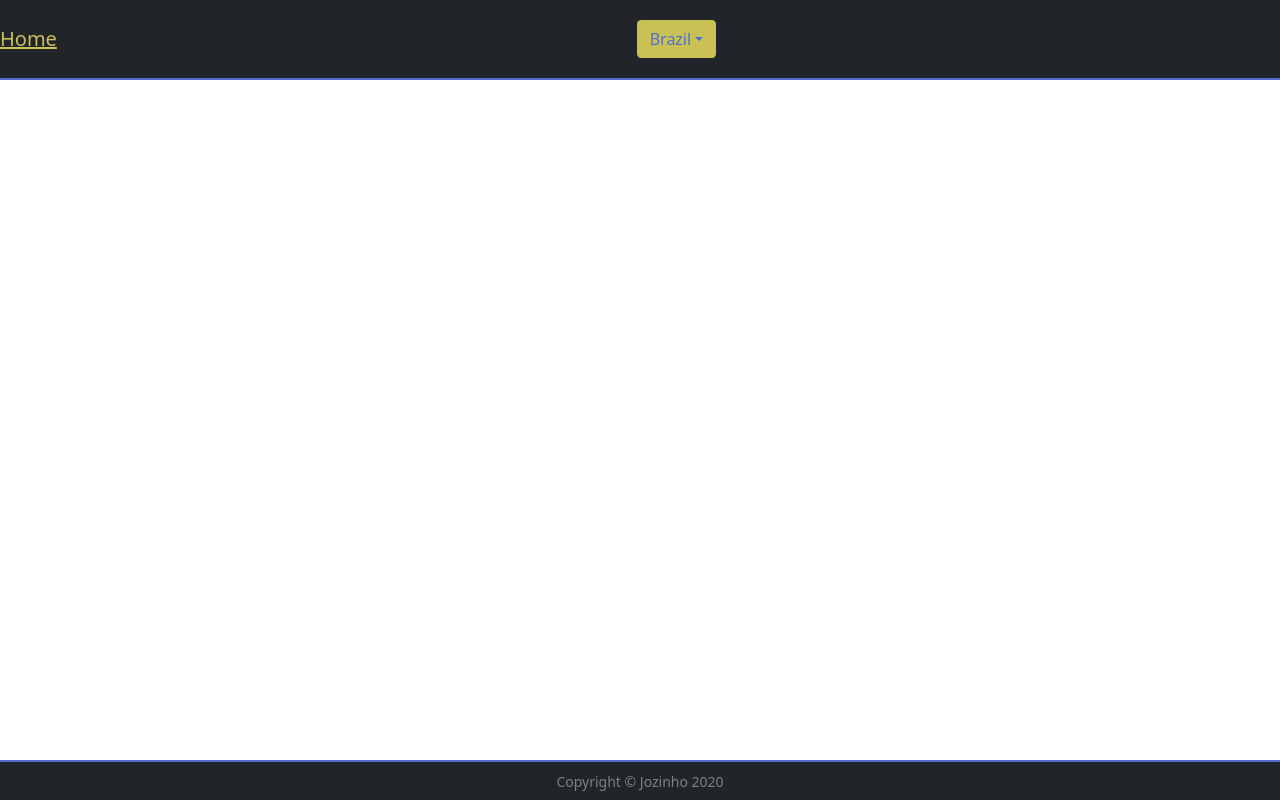
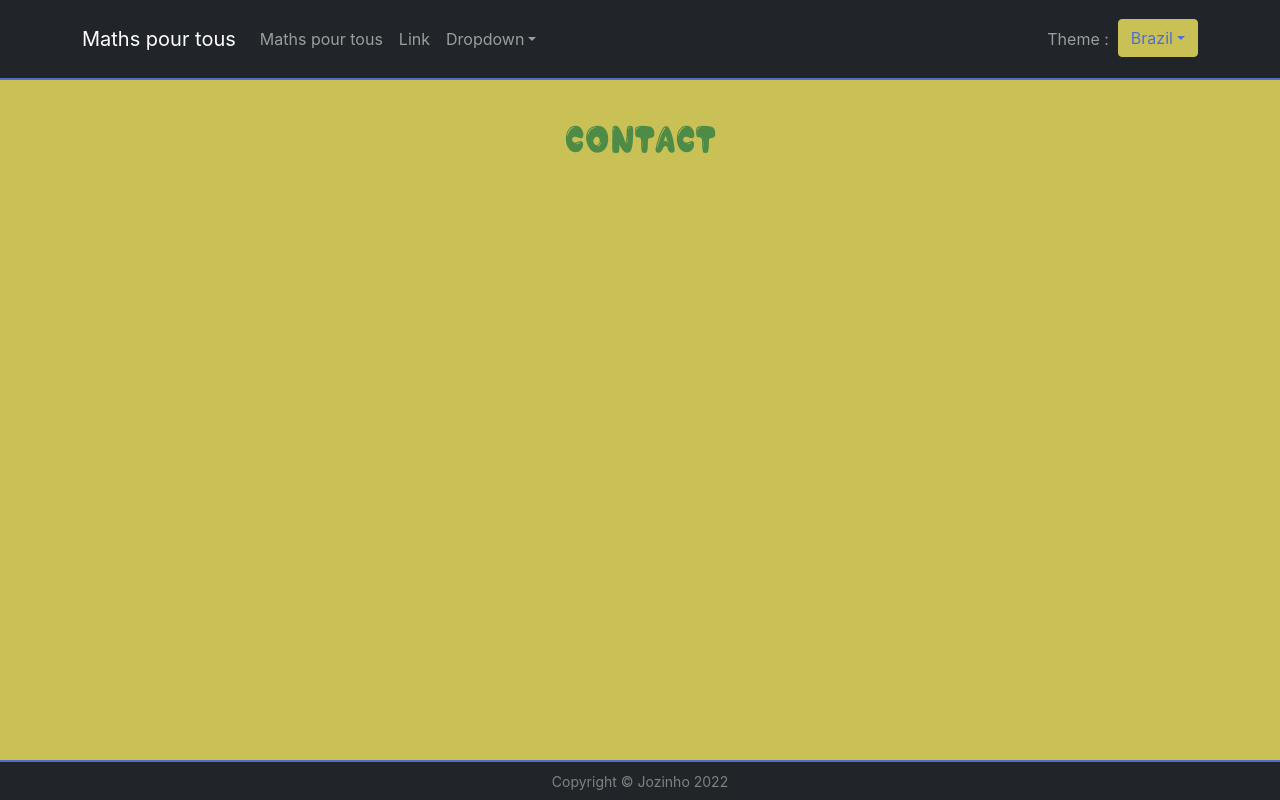
Before and after one commit to jozinho22/maths, a React (Create React App) app: page / in a window 1280 px wide. Built offline with nearby package versions, Linux system fonts and the light colour scheme.

Commit message:
Mise en place background et fonts

```diff
--- a/src/App.js
+++ b/src/App.js
@@ -24,10 +24,11 @@ function App() {
                   <div className={theme}>
                       <BrowserRouter>
                           <Header />
-                              <Routes>
+                              {/* <Routes>
                                   <Route exact path="/" component={Home} />
                                   <Route path="/error" component={Error} />
-                              </Routes>
+                              </Routes> */}
+                              <Home />
                           <Footer />
                       </BrowserRouter>
                   </div>
--- a/src/components/general-content/Basic.css
+++ b/src/components/general-content/Basic.css
@@ -1,7 +1,7 @@
 .RelativeContainer {
     position: relative;
     /* refers to the Header */
-    margin-top: 80px;
+    padding-top: 80px;
     /* refers to the Footer */
     padding-bottom: 40px;
     min-height: 100vh;
--- a/src/components/general-content/Footer.jsx
+++ b/src/components/general-content/Footer.jsx
@@ -8,7 +8,7 @@ const Footer = () => {
   return (
     <Navbar className="CustomFooter" fixed="bottom" collapseOnSelect expand="lg" bg="dark" variant="dark">
             <small className="CopyRight" >
-                Copyright &copy; Jozinho 2020
+                Copyright &copy; Jozinho {(new Date().getFullYear())}
             </small>
     </Navbar>
   );
--- a/src/components/general-content/Header.jsx
+++ b/src/components/general-content/Header.jsx
@@ -1,6 +1,7 @@
 import React from 'react';
-import { Navbar, Nav, DropdownButton, Dropdown } from 'react-bootstrap';
+import { Navbar, Nav, DropdownButton, Dropdown, NavDropdown } from 'react-bootstrap';
 import { Link } from 'react-router-dom';
+import { Container } from 'react-bootstrap';
 
 import ThemeContext from '../context/ThemeContext';
 
@@ -36,13 +37,34 @@ const Header = () => {
 
     return (
         <Navbar className="CustomHeader" fixed="top" collapseOnSelect expand="lg" bg="dark" variant="dark">
-            <Navbar.Brand>
+   {/*          <Navbar.Brand>
                 <Link to="/">Home</Link>
             </Navbar.Brand>
             <Navbar className="m-auto">
                 <ThemeChoice className="ThemeChoice" />
-            </Navbar>
+            </Navbar> */}
 
+              <Container>
+    <Navbar.Brand href="#home">Maths pour tous</Navbar.Brand>
+    <Navbar.Toggle aria-controls="basic-navbar-nav" />
+    <Navbar.Collapse id="basic-navbar-nav">
+      <Nav className="me-auto">
+        <Nav.Link href="#home">Maths pour tous</Nav.Link>
+        <Nav.Link href="#link">Link</Nav.Link>
+        <NavDropdown title="Dropdown" id="basic-nav-dropdown">
+          <NavDropdown.Item href="#action/3.1">Action</NavDropdown.Item>
+          <NavDropdown.Item href="#action/3.2">Another action</NavDropdown.Item>
+          <NavDropdown.Item href="#action/3.3">Something</NavDropdown.Item>
+          <NavDropdown.Divider />
+          <NavDropdown.Item href="#action/3.4">Separated link</NavDropdown.Item>
+        </NavDropdown>
+      </Nav>
+      <Nav>
+        <Navbar.Text>Theme : &nbsp; </Navbar.Text>
+        <ThemeChoice className="ThemeChoice" />
+      </Nav>
+    </Navbar.Collapse>
+    </Container>
         </Navbar>
         );
     }
--- a/src/components/home/Home.jsx
+++ b/src/components/home/Home.jsx
@@ -1,13 +1,46 @@
 import React from 'react';
 import { Container } from 'react-bootstrap';
 
+/* import { MathJax, Provider, Node } from 'react-mathjax';
+ *//* import { Expression, Fraction, toTex, Formula } from 'algebra.js';
+ */
 import '../general-content/Basic.css';
 
 const Home = () => {
 
+/*     const inlineFormula = `k_{n+1} = n^2 + k_n^2 - k_{n-1}`;
+    const blockFormula = `\\int_0^\\infty x^2 dx`;  */
+
     return (
-            <h1>hello</h1>
+        <Container className="RelativeContainer">
+
+            <div className="ChocoTitle">
+                <h1>Contact</h1>
+            </div>
+
+            </Container>
+            /* <div style={{padding: 50}}>
+                <Provider>
+                <div>
+                    <p>Inline formula: <Node inline formula={inlineFormula} /></p>
+                    <hr></hr>
+                    <p>Block formula:</p>
+                    <Node formula={blockFormula} />
+                </div>
+                </Provider>
+
+                <MathJax.Provider>
+                <div>
+                    This is an inline math formula:{' '}
+                    <MathJax.Node inline formula={'a = b'} />
+                    And a block one:
+                    <MathJax.Node formula={tex} />
+                </div>
+            </MathJax.Provider>
+
+            </div> */
             );
-}
+
+    }
 
 export default Home;
--- a/src/index.js
+++ b/src/index.js
@@ -1,9 +1,9 @@
 import React from 'react';
 import ReactDOM from 'react-dom';
-import './index.css';
 import App from './App';
 import reportWebVitals from './reportWebVitals';
 import 'bootstrap/dist/css/bootstrap.min.css';
+import './index.css';
 
 ReactDOM.render(
   <React.StrictMode>
```
Also changed, not shown: 1 other file (tests, documents, lock files or other folders).
